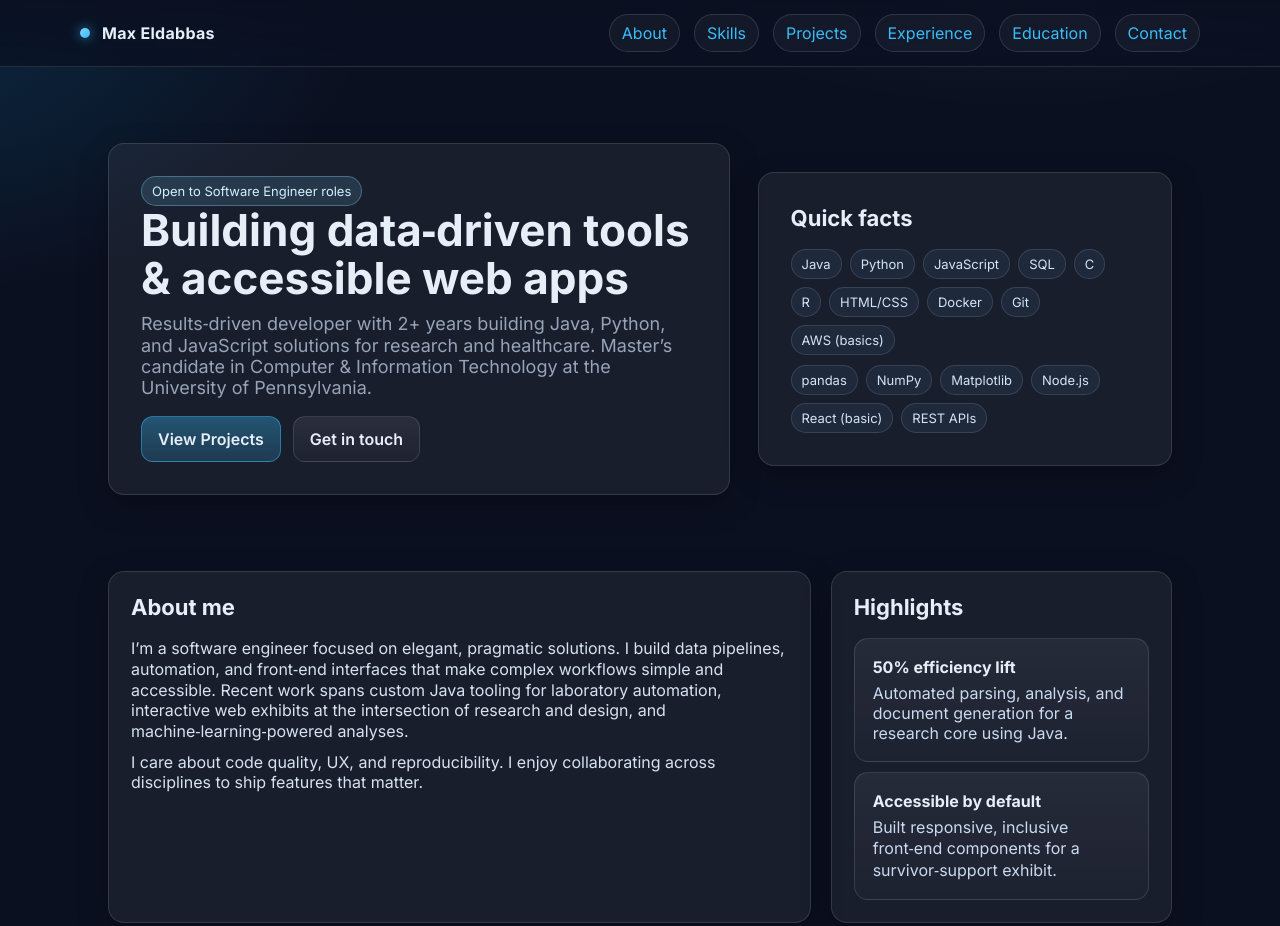
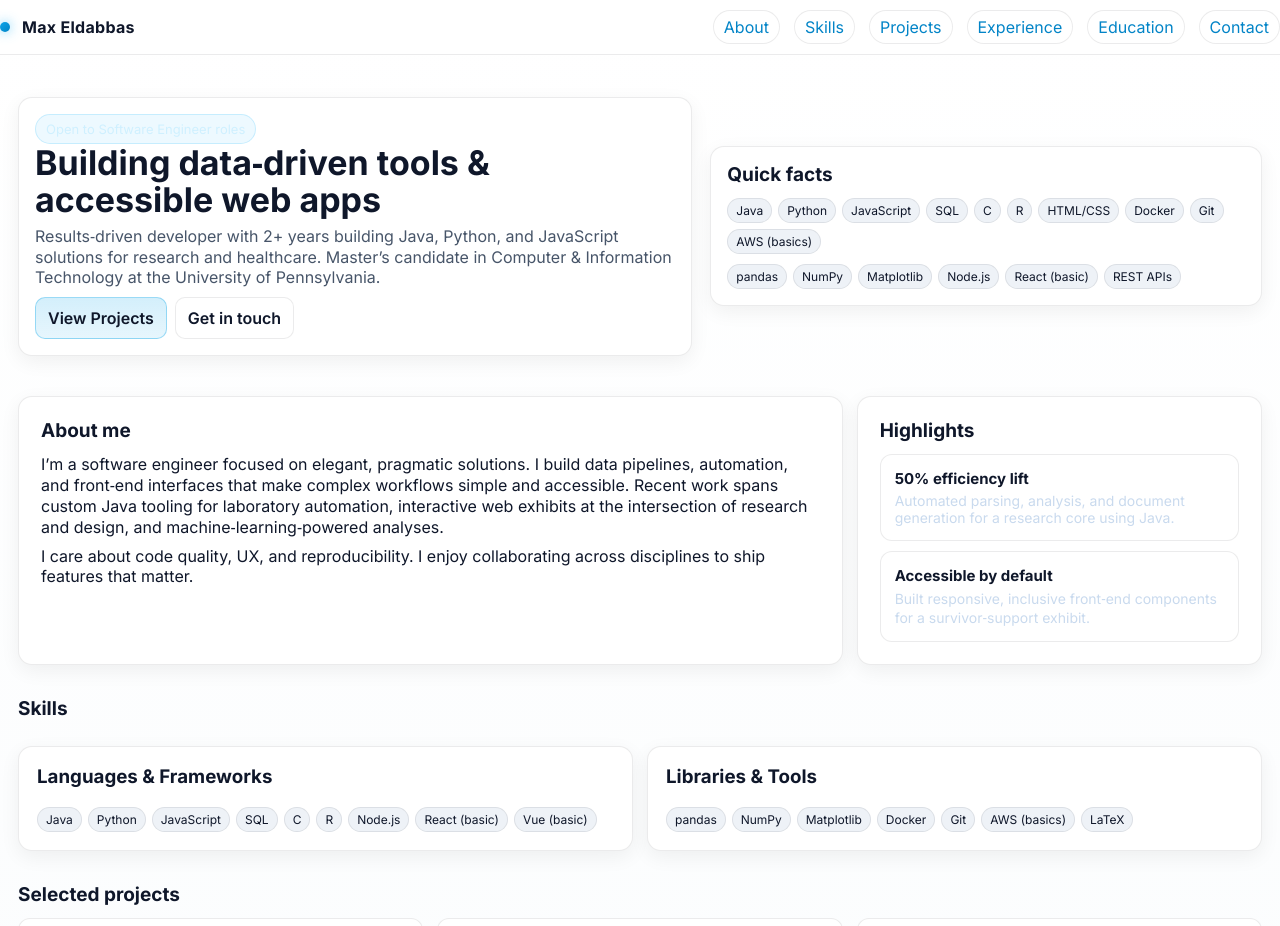
Before and after one commit to maxeld1/maxeld1.github.io, a plain HTML site: page index.html in a window 1280 px wide. Shown: the top 926 px of the page. Drawn offline with Linux system fonts and the light colour scheme.

Commit message:
Update index.html

```diff
--- a/index.html
+++ b/index.html
@@ -90,6 +90,45 @@
             .hero{grid-template-columns:1fr}
             .col-8,.col-6,.col-4,.col-12{grid-column:span 12}
         }
+
+        /* ===== Light + Dense overrides  ===== */
+        :root{
+          --bg:#f7fafc; --text:#0f172a; --muted:#475569; --card:#ffffff;
+          --stroke:rgba(2,6,23,.08); --accent:#0ea5e9; --accent-strong:#0284c7;
+          --chip:#eef2f7; --shadow:0 6px 20px rgba(2,6,23,.06); --radius:14px;
+        }
+        body{ background:linear-gradient(180deg,#ffffff,#f7fafc); color:var(--text); }
+        .container{ max-width:1280px; padding:18px; }
+        header{ background:rgba(255,255,255,.86); border-bottom:1px solid var(--stroke); }
+        .nav{ padding:10px 0; gap:12px; }
+        .pill{ background:#fff; padding:6px 10px; gap:6px; border:1px solid var(--stroke); }
+        .hero{ padding:24px 0; gap:18px; grid-template-columns:1.1fr .9fr; }
+        .hero .card{ padding:16px; }
+        .title{ font-size:clamp(24px,4vw,34px); margin:0 0 6px; }
+        .subtitle{ color:var(--muted); font-size:clamp(14px,2vw,16px); margin:0 0 10px; }
+        .cta{ gap:8px; margin-top:10px; }
+        .btn{ background:#fff; border:1px solid var(--stroke); padding:10px 12px; border-radius:10px; gap:8px; }
+        .btn.primary{ background:linear-gradient(180deg,rgba(14,165,233,.18),rgba(14,165,233,.10)); border-color:rgba(14,165,233,.35); }
+        section{ padding:16px 0; }
+        .grid{ gap:14px; }
+        .item{ background:#fff; padding:14px; border-radius:12px; border:1px solid var(--stroke); }
+        .prose p{ color:#0f172a; margin:0 0 8px; }
+        .chips{ gap:6px; }
+        .chip{ background:var(--chip); border:1px solid var(--stroke); padding:4px 8px; font-size:12px; color:#0f172a; }
+        /* Make more fit on screen: project cards 3-across on lg screens */
+        #projects .grid > .col-6.item { grid-column: span 4; }
+        /* Tighten Experience timeline spacing */
+        .timeline{ padding-left:18px; }
+        .t-item{ margin:0 0 10px; }
+        .t-item h3{ font-size:14.5px; }
+        .item h3{ font-size:15px; margin:0 0 4px; }
+        .item p{ font-size:14px; }
+        /* Smaller section headers */
+        h2.section{ font-size:19px; margin:0 0 12px; }
+        /* Compact footer */
+        .foot{ padding:12px 0; }
+        /* Mobile remains single column */
+        @media (max-width:900px){ .hero{ grid-template-columns:1fr; } }
     </style>
 </head>
 <body>
```
